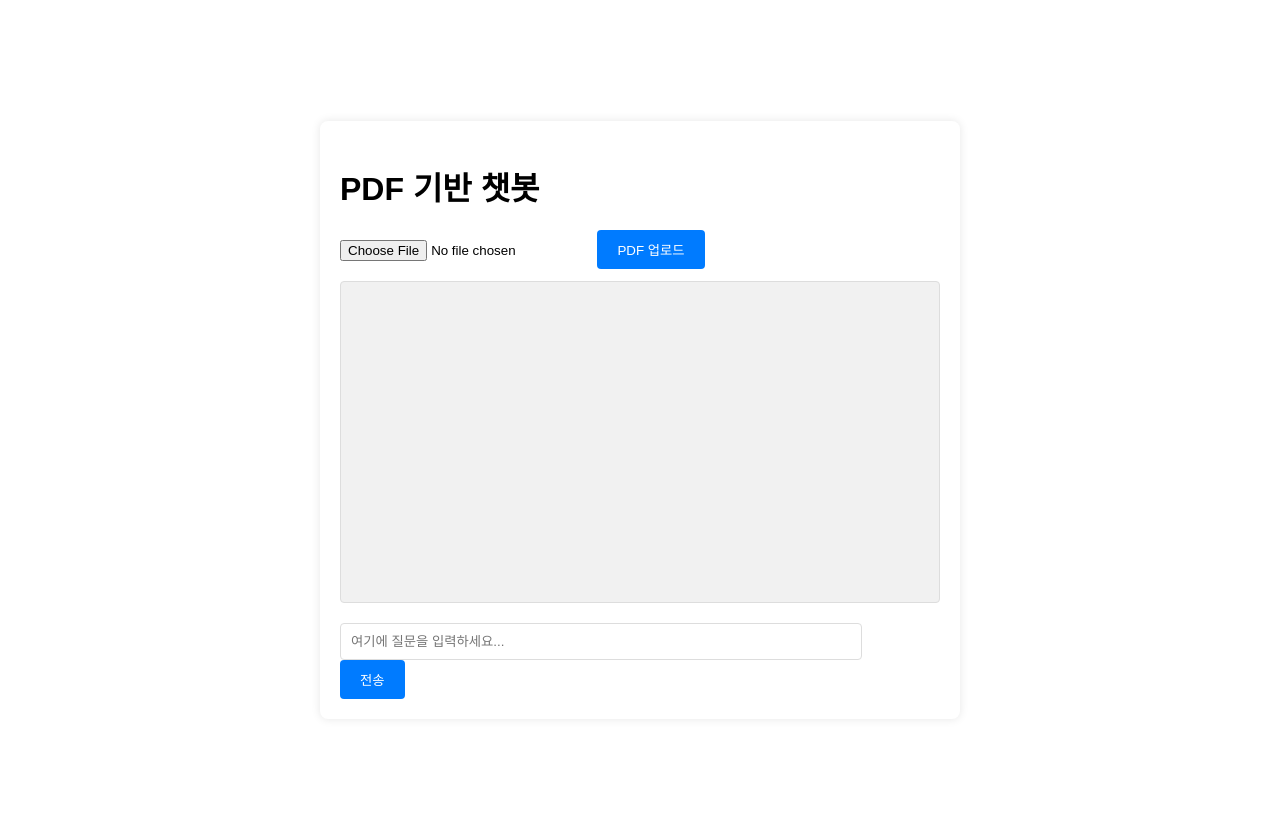
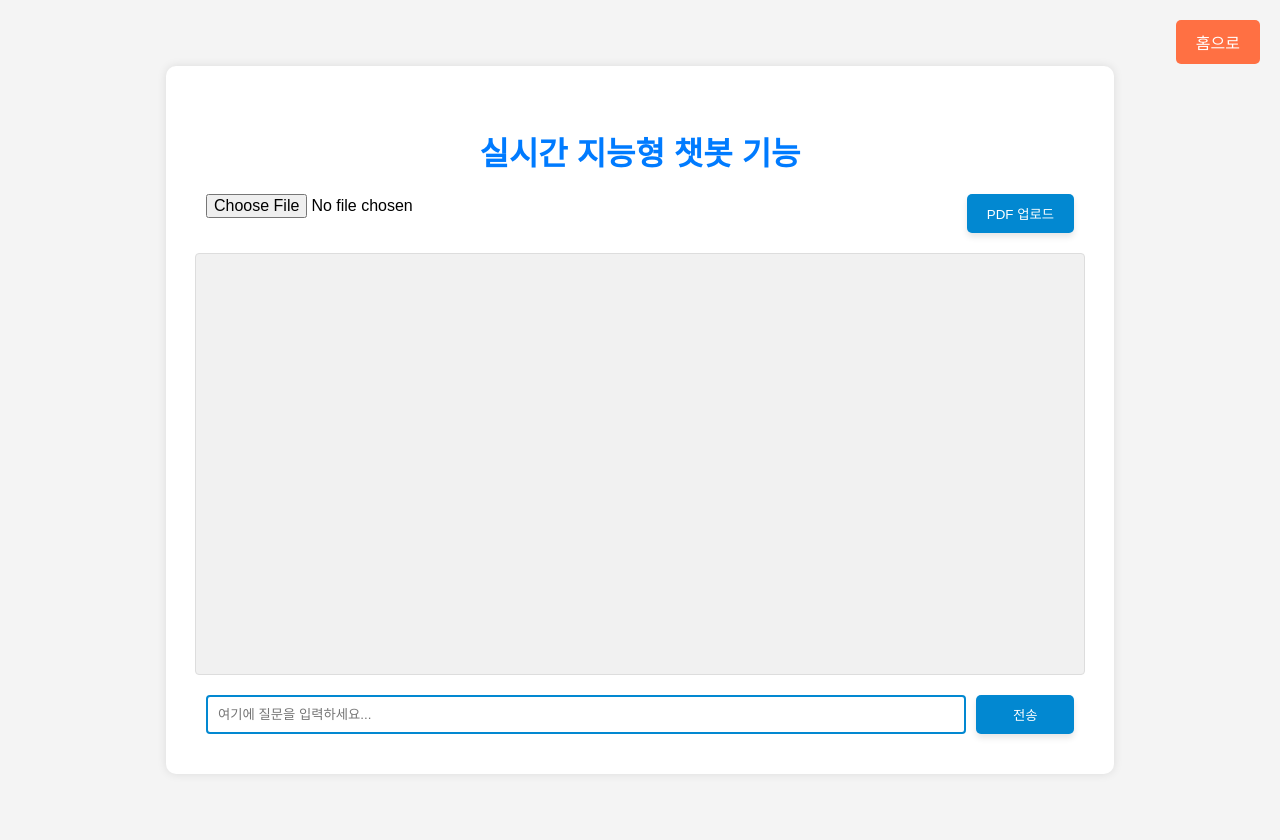
Before and after one commit to shieldu/shieldu_merge, a Flask app: page /langchain in a window 1280 px wide. Run offline with Flask 3, Linux system fonts and the light colour scheme; parts of the project's set-up code (start-up, migrations or seed data) failed here and were passed over.

Commit message:
Update UI Design

```diff
--- a/templates/langchain.html
+++ b/templates/langchain.html
@@ -14,18 +14,47 @@
             justify-content: center;
             align-items: center;
             height: 100vh;
-            background-color: #ffffff;
         }
-        #chatApp {
-            max-width: 600px;
+        .container {
+            max-width: 70%;
             width: 100%;
-            background: white;
-            padding: 20px;
+            background-color: white;
+            padding: 40px;
             box-shadow: 0px 0px 10px rgba(0, 0, 0, 0.1);
-            border-radius: 8px;
+            border-radius: 10px;
+            display: flex;
+            flex-direction: column;
+            align-items: center;
+        }
+        h1 {
+            color: #007BFF;
+            margin-bottom: 20px;
+            font-size: 2em;
+        }
+        form {
+            width: 100%;
+            display: flex;
+            justify-content: space-between;
+            margin-bottom: 20px;
+        }
+        input[type="file"] {
+            font-size: 1em;
+        }
+        button {
+            padding: 10px 20px;
+            background-color: #0288D1;
+            color: white;
+            border: none;
+            border-radius: 5px;
+            cursor: pointer;
+            box-shadow: 0px 4px 6px rgba(0, 0, 0, 0.1);
+        }
+        button:hover {
+            background-color: #01579B;
         }
         #messages {
-            height: 300px;
+            width: 100%;
+            height: 400px;
             overflow-y: auto;
             margin-bottom: 20px;
             border: 1px solid #ddd;
@@ -34,45 +63,54 @@
             background-color: #f1f1f1;
         }
         #messageInput {
-            width: calc(100% - 100px);
+            width: calc(100% - 110px);
             padding: 10px;
             border-radius: 4px;
-            border: 1px solid #ddd;
+            border: 2px solid #0288D1;
             margin-right: 10px;
         }
-        button {
-            padding: 10px 20px;
-            background-color: #007BFF;
+        .send-btn {
+            width: 100px;
+            padding: 10px;
+            background-color: #0288D1;
             color: white;
             border: none;
-            border-radius: 4px;
+            border-radius: 5px;
             cursor: pointer;
         }
-        button:hover {
-            background-color: #0056b3;
+        .send-btn:hover {
+            background-color: #01579B;
         }
-        #pdf-file {
-            margin-bottom: 20px;
+        /* 홈페이지로 돌아가기 버튼 */
+        .home-btn {
+            position: absolute;
+            top: 20px;
+            right: 20px;
+            padding: 10px 20px;
+            background-color: #FF7043;
+            color: white;
+            text-decoration: none;
+            border-radius: 5px;
+        }
+        .home-btn:hover {
+            background-color: #E64A19;
         }
     </style>
 </head>
 <body>
-    <div id="chatApp">
-        <h1>PDF 기반 챗봇</h1>
-
-        <!-- PDF 파일 업로드 -->
+    <div class="container">
+        <h1>실시간 지능형 챗봇 기능</h1>
         <form id="pdf-form" enctype="multipart/form-data">
             <input type="file" id="pdf-file" name="pdf" accept="application/pdf">
             <button type="submit">PDF 업로드</button>
         </form>
-
-        <!-- 채팅 메시지 표시 영역 -->
         <div id="messages"></div>
-
-        <!-- 질문 입력 및 전송 -->
-        <input type="text" id="messageInput" placeholder="여기에 질문을 입력하세요..." />
-        <button onclick="sendMessage()">전송</button>
+        <div style="width: 100%; display: flex;">
+            <input type="text" id="messageInput" placeholder="여기에 질문을 입력하세요..." />
+            <button class="send-btn" onclick="sendMessage()">전송</button>
+        </div>
     </div>
+    <a href="/home" class="home-btn">홈으로</a>
 
     <script>
         document.getElementById('pdf-form').addEventListener('submit', async function(event) {
@@ -107,15 +145,10 @@
                         body: JSON.stringify({ question: message })
                     });
 
-                    if (!response.ok) {
-                        throw new Error(`HTTP error! status: ${response.status}`);
-                    }
-
                     const result = await response.json();
                     messagesDiv.innerHTML += `<p><strong>AI:</strong> ${result.answer}</p>`;
                     messagesDiv.scrollTop = messagesDiv.scrollHeight;
                 } catch (error) {
-                    console.error('Error:', error);
                     messagesDiv.innerHTML += `<p>오류가 발생했습니다. 다시 시도해주세요.</p>`;
                 }
             }
```
Also changed, not shown: templates/home.html (+47 -16 lines), templates/index.html (+57 -10 lines), templates/yolo.html (+44 -39 lines).
